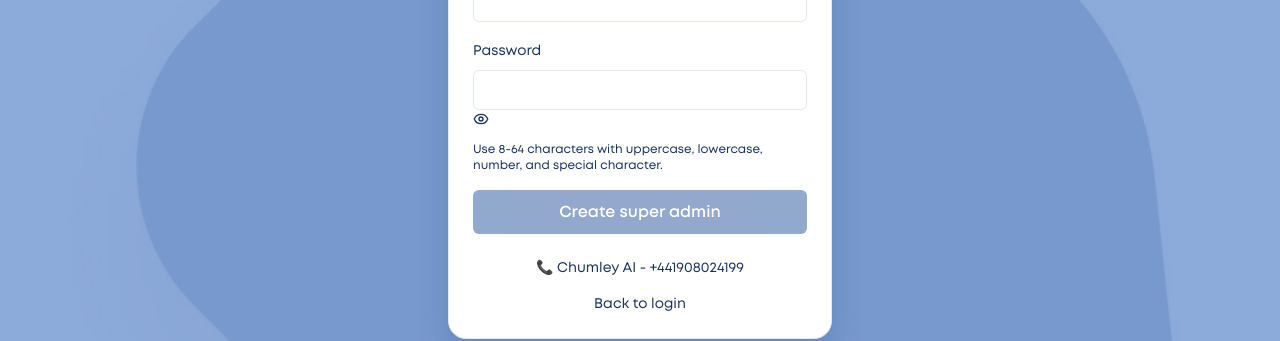
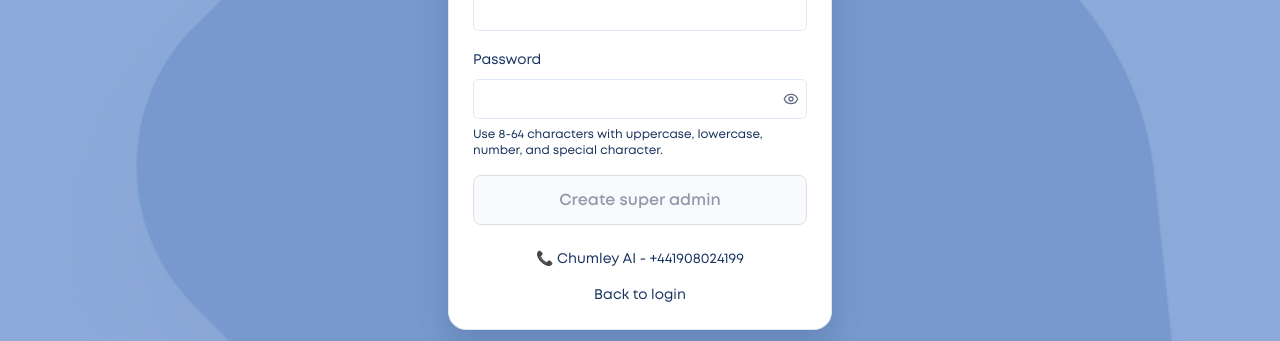
Before and after one commit to jerrychng/vent-demo, a Next.js app: page /setup in a window 1280 px wide. Shown: the part 409-750 px from the top of the page. Built offline with nearby package versions, Linux system fonts and the light colour scheme; no server answers.

Commit message:
fix visibility password, button match

```diff
--- a/src/app/components/ui/button.tsx
+++ b/src/app/components/ui/button.tsx
@@ -1,59 +1,2 @@
-import * as React from "react";
-import { Slot } from "@radix-ui/react-slot";
-import { cva, type VariantProps } from "class-variance-authority";
-import { cn } from "@/lib/utils";
-
-const buttonVariants = cva(
-  "inline-flex items-center justify-center gap-2 whitespace-nowrap rounded-md text-sm font-medium transition-all disabled:pointer-events-none disabled:opacity-50 [&_svg]:pointer-events-none [&_svg:not([class*='size-'])]:size-4 shrink-0 [&_svg]:shrink-0 outline-none focus-visible:border-ring focus-visible:ring-ring/50 focus-visible:ring-[3px] aria-invalid:ring-destructive/20 dark:aria-invalid:ring-destructive/40 aria-invalid:border-destructive",
-  {
-    variants: {
-      variant: {
-        default: "bg-primary text-primary-foreground hover:bg-primary/90",
-        destructive:
-          "bg-destructive text-white hover:bg-destructive/90 focus-visible:ring-destructive/20 dark:focus-visible:ring-destructive/40 dark:bg-destructive/60",
-        outline:
-          "border bg-background shadow-xs hover:bg-accent hover:text-accent-foreground dark:bg-input/30 dark:border-input dark:hover:bg-input/50",
-        secondary:
-          "bg-secondary text-secondary-foreground hover:bg-secondary/80",
-        ghost:
-          "hover:bg-accent hover:text-accent-foreground dark:hover:bg-accent/50",
-        link: "text-primary underline-offset-4 hover:underline",
-      },
-      size: {
-        default: "h-9 px-4 py-2 has-[>svg]:px-3",
-        sm: "h-8 rounded-md gap-1.5 px-3 has-[>svg]:px-2.5",
-        lg: "h-10 rounded-md px-6 has-[>svg]:px-4",
-        icon: "size-9",
-        "icon-sm": "size-8",
-        "icon-lg": "size-10",
-      },
-    },
-    defaultVariants: {
-      variant: "default",
-      size: "default",
-    },
-  },
-);
-
-function Button({
-  className,
-  variant,
-  size,
-  asChild = false,
-  ...props
-}: React.ComponentProps<"button"> &
-  VariantProps<typeof buttonVariants> & {
-    asChild?: boolean;
-  }) {
-  const Comp = asChild ? Slot : "button";
-
-  return (
-    <Comp
-      data-slot="button"
-      className={cn(buttonVariants({ variant, size, className }))}
-      {...props}
-    />
-  );
-}
-
-export { Button, buttonVariants };
+export { Button, buttonVariants } from "@/components/ui/button";
+export type { ButtonProps } from "@/components/ui/button";
--- a/src/app/globals.css
+++ b/src/app/globals.css
@@ -224,4 +224,34 @@ body {
     cursor: pointer;
   }
 
+  input[type="password"]::-ms-reveal,
+  input[type="password"]::-ms-clear {
+    display: none;
+  }
+
+  .password-field-wrapper {
+    position: relative;
+  }
+
+  .password-toggle-button {
+    position: absolute;
+    right: 0.5rem;
+    top: 50%;
+    transform: translateY(-50%);
+    display: inline-flex;
+    align-items: center;
+    justify-content: center;
+    color: var(--muted-foreground);
+    transition: color 0.15s ease;
+  }
+
+  .password-toggle-button:hover {
+    color: var(--foreground);
+  }
+
+  .password-toggle-button:focus-visible {
+    outline: none;
+    box-shadow: 0 0 0 2px hsl(var(--ring));
+    border-radius: 0.375rem;
+  }
 }
--- a/src/components/ui/button.tsx
+++ b/src/components/ui/button.tsx
@@ -5,36 +5,35 @@ import { cva, type VariantProps } from "class-variance-authority"
 import { cn } from "@/lib/utils"
 
 const buttonVariants = cva(
-  "inline-flex items-center justify-center gap-2 whitespace-nowrap rounded-md font-semibold ring-offset-background transition-colors focus-visible:outline-none focus-visible:ring-2 focus-visible:ring-ring focus-visible:ring-offset-2 disabled:pointer-events-none disabled:opacity-50 [&_svg]:pointer-events-none [&_svg]:size-4 [&_svg]:shrink-0",
+  "rounded-lg hover:cursor-pointer inline-flex flex-nowrap flex-row justify-center items-center min-w-fit gap-2 [&_svg]:pointer-events-none [&_svg]:size-4 [&_svg]:shrink-0 disabled:bg-background disabled:text-text-dark-gray disabled:opacity-70 disabled:cursor-not-allowed disabled:border-gray",
   {
     variants: {
       variant: {
-        default: "bg-primary text-primary-foreground hover:bg-primary/90",
-        primary: "border border-primary bg-primary text-accent hover:bg-dark-primary",
+        default: "border border-primary bg-primary text-accent",
+        primary: "border border-primary bg-primary text-accent",
         primaryOutline:
           "border border-primary text-dark-primary hover:bg-primary hover:text-accent",
-        destructive:
-          "bg-destructive text-destructive-foreground hover:bg-destructive/90",
-        outline:
-          "border border-input bg-background hover:bg-accent hover:text-accent-foreground",
-        secondary:
-          "bg-secondary text-secondary-foreground hover:bg-secondary/80",
+        destructive: "bg-destructive text-destructive-foreground hover:bg-destructive/90",
+        outline: "border border-gray-300 text-gray-700",
+        secondary: "bg-gray-600 text-white",
         green: "border border-highlight-green bg-light-green text-dark-green",
-        transparent: "bg-transparent text-dark-primary hover:bg-accent",
+        transparent: "bg-transparent text-dark-primary",
         ghost: "hover:bg-accent hover:text-accent-foreground",
         link: "text-primary underline-offset-4 hover:underline",
       },
       size: {
-        default: "h-10 px-5 py-2 text-base",
-        md: "h-10 px-5 py-2 text-base",
-        sm: "h-9 rounded-md px-3 text-sm",
-        lg: "h-11 rounded-md px-8 text-base font-bold",
-        icon: "h-10 w-10",
+        default: "px-5 py-3 font-semibold",
+        md: "px-5 py-3 font-semibold",
+        sm: "px-3 py-2 text-sm font-semibold",
+        lg: "px-8 py-3 rounded-xl font-bold",
+        icon: "size-10 p-0",
+        "icon-sm": "size-8 p-0",
+        "icon-lg": "size-12 p-0",
       },
     },
     defaultVariants: {
-      variant: "default",
-      size: "default",
+      variant: "primary",
+      size: "md",
     },
   }
 )
```
